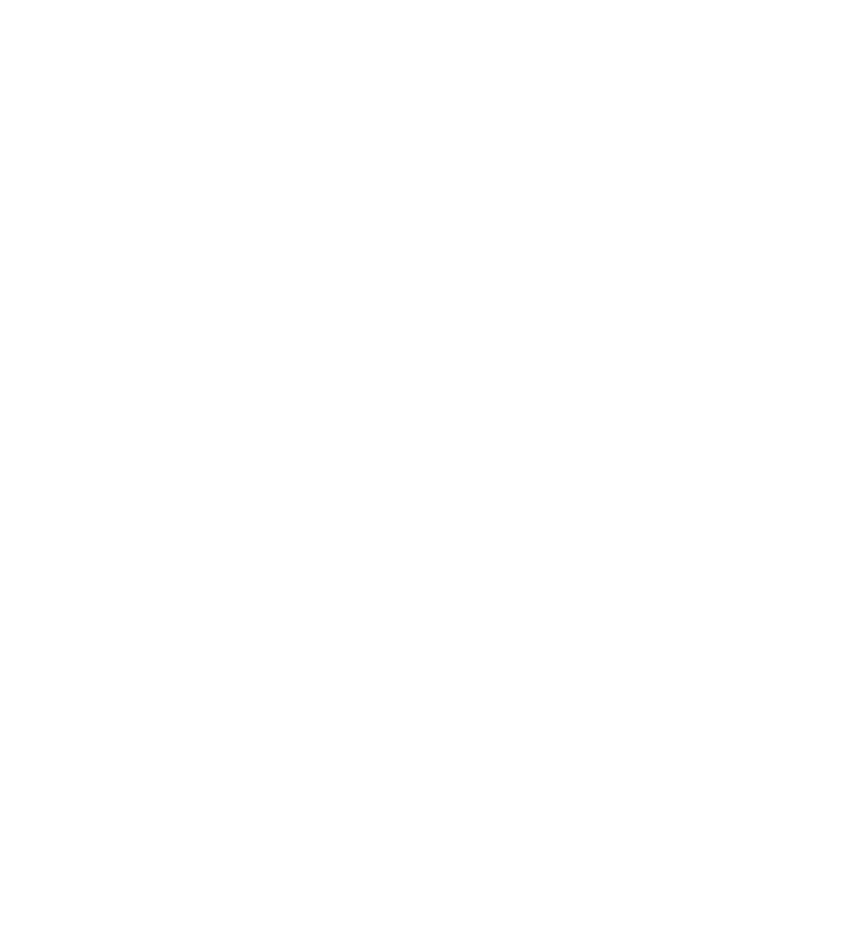
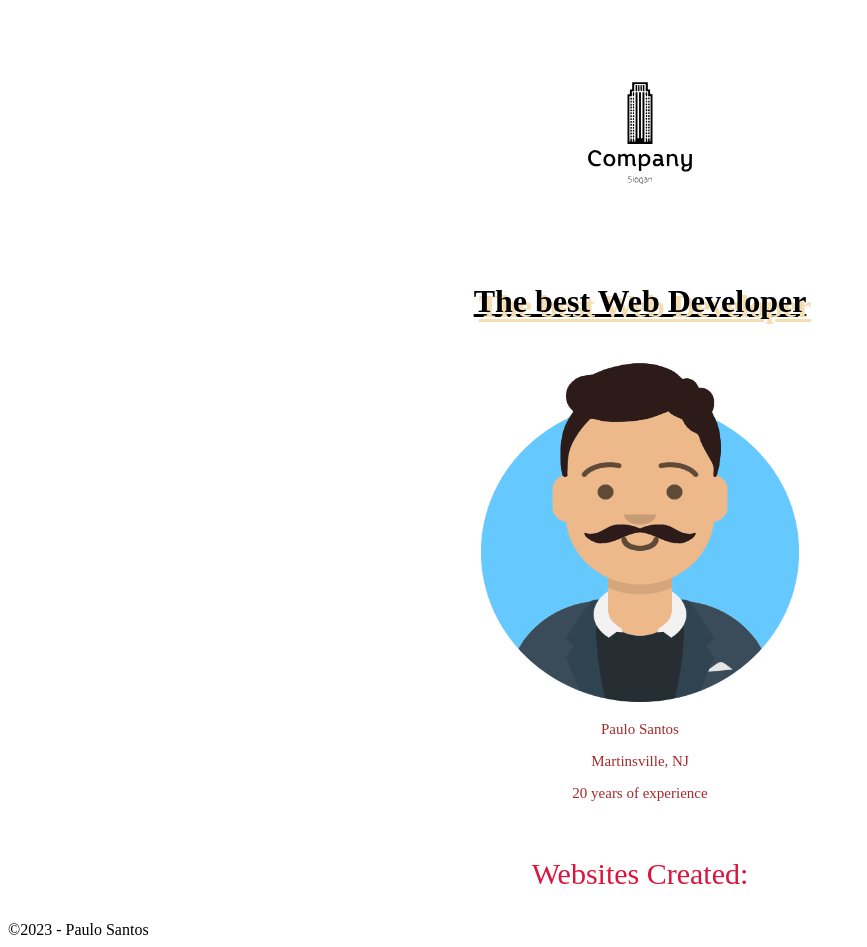
Before and after one commit to RVCC-IDMX/midterm-2023-PauloSantos223, a plain HTML site: page index.html in a window 1280 px wide. Shown: the whole page, without its empty margins (0-867 px from the left). Before the commit the page ends 800 px from the top, so only its background shows below. Drawn offline with Linux system fonts and the light colour scheme.

Commit message:
Midterm First Changes

```diff
--- /dev/null
+++ b/css/style.css
@@ -0,0 +1,38 @@
+header {
+    text-align: center;
+    max-width: 100%;
+    max-height: 100%;
+    text-decoration:underline;
+    text-shadow: wheat 5px 5px;
+    text-anchor: initial;
+
+
+
+}
+
+#Avatar {
+    text-align: center;
+    padding: 10px;
+    font-size: 15px;
+    max-width: 100%;
+    max-height: 100%;
+    color: brown;
+
+
+}
+
+#footer {
+
+    text-align: left;
+    position: bottom left;
+
+}
+
+#Websites {
+
+    text-align: center;
+    font-size: 30px;
+    color: crimson;
+    text-rendering: auto;
+
+}
--- a/index.html
+++ b/index.html
@@ -4,9 +4,120 @@
   <meta charset="UTF-8">
   <meta http-equiv="X-UA-Compatible" content="IE=edge">
   <meta name="viewport" content="width=device-width, initial-scale=1.0">
-  <title>Document</title>
+  <link href="css/style.css" rel="stylesheet">
+  <title>Website Creator</title>
 </head>
+
 <body>
+  <!--Body element is all content shown to visitor-->
+
+    <header>
+      <!--Header element shows logo and page title-->
+
+      <img src="/midterm-2023-PauloSantos223/img/prozrachniy-logo-1-800x575.svg" alt="Company Logo" width="250" height="250">
+
+
+      <h1>The best Web Developer</h1>
+
+
+    </header>
+
+
+
+    <main>
+      <!--Main envelops important page content-->
+
+      <section id="Avatar">
+        <img src="/midterm-2023-PauloSantos223/img/avataaars.png" alt="My Avatar" width="350" height="350">
+
+        <div>
+          <p>Paulo Santos</p>
+          <p>Martinsville, NJ</p>
+          <p>20 years of experience</p>
+        </div>
+
+
+      </section>
+
+      <section id="Websites">
+      <div>
+        <p>Websites Created:</p>
+      </div>
+      </section>
+
+      <section id="WebsitesUsed">
+
+
+
+
+      </section>
+
+
+
+      <div>
+        <!--Section for Reviews-->
+      </div>
+
+
+
+
+
+
+
+
+
+
+
+
+
+
+
+
+
+
+
+
+
+
+
+
+
+
+    </main>
+
+
+
+
+
+
+
+
+
+
+
+
+
+
+
+
+
+
+
+
+
+    <div>
+    <section id="footer">
+    <footer>
+
+      ©2023 - Paulo Santos
+
+    </footer>
+
+  </section>
+
+    </div>
+
 
 </body>
+
 </html>
```
Also changed, not shown: img/avataaars.png (added), img/download.png (added), img/kisspng-logo-brand-communication-design-ornamentation-5ae0e0697992d2.214357401524686953498.jpg (added), img/prozrachniy-logo-1-800x575.png (added), img/prozrachniy-logo-1-800x575.svg (added), img/swoosh-logo-black.jpg (added), img/youtube-logo-hd-8.png (added).
